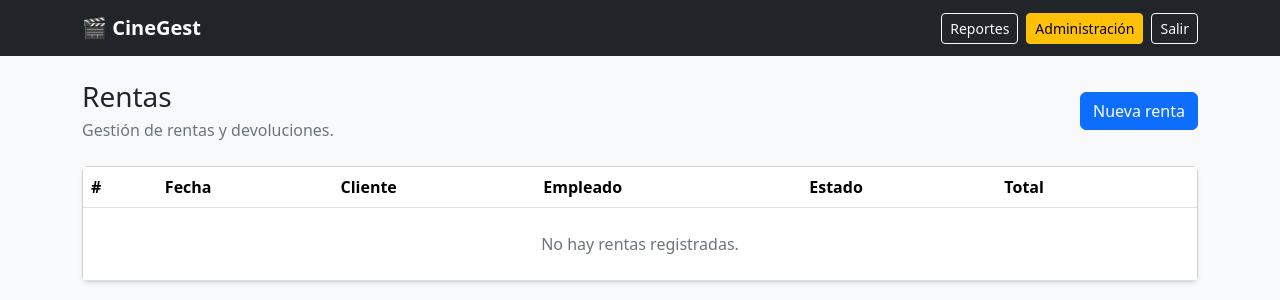
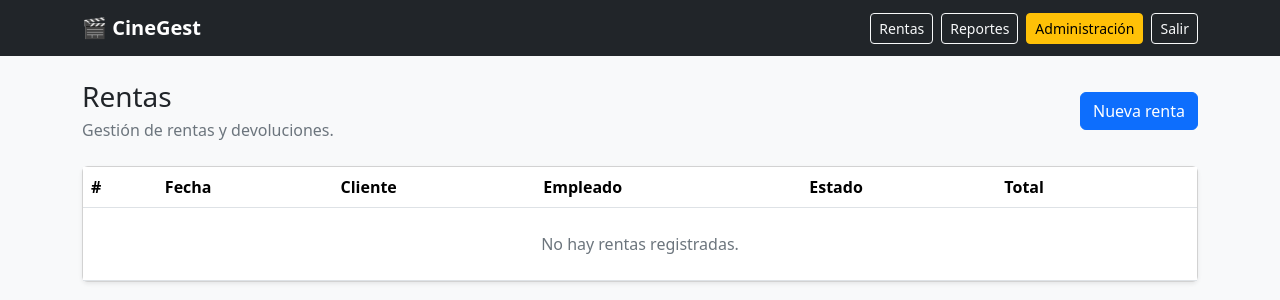
Before and after one commit to Jairo0811/CineGest, a Django app: page /rentas/ in a window 1280 px wide. Shown: the top 300 px of the page. Run offline with Django 5.2, Linux system fonts and the light colour scheme; the visitor is signed in with stand-in values (Sample User, id 1); data that the repository does not hold is empty.

Commit message:
feat: agregar navegación de rentas

```diff
--- a/templates/base.html
+++ b/templates/base.html
@@ -12,6 +12,7 @@
     <a class="navbar-brand fw-bold" href="{% url 'dashboard:index' %}">🎬 CineGest</a>
     {% if user.is_authenticated %}
     <div class="d-flex gap-2">
+      <a class="btn btn-outline-light btn-sm" href="{% url 'rentas:lista' %}">Rentas</a>
       <a class="btn btn-outline-light btn-sm" href="{% url 'reportes:index' %}">Reportes</a>
       <a class="btn btn-warning btn-sm" href="/admin/">Administración</a>
       <form method="post" action="{% url 'accounts:logout' %}">
```
